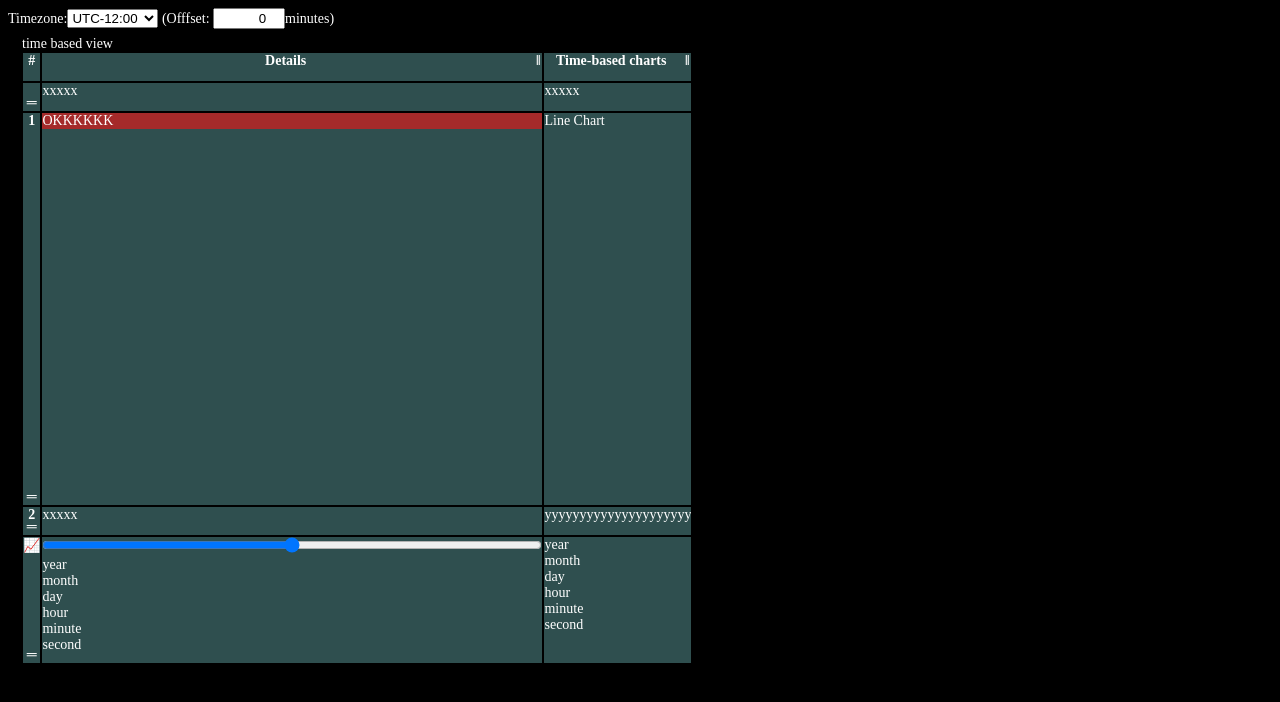
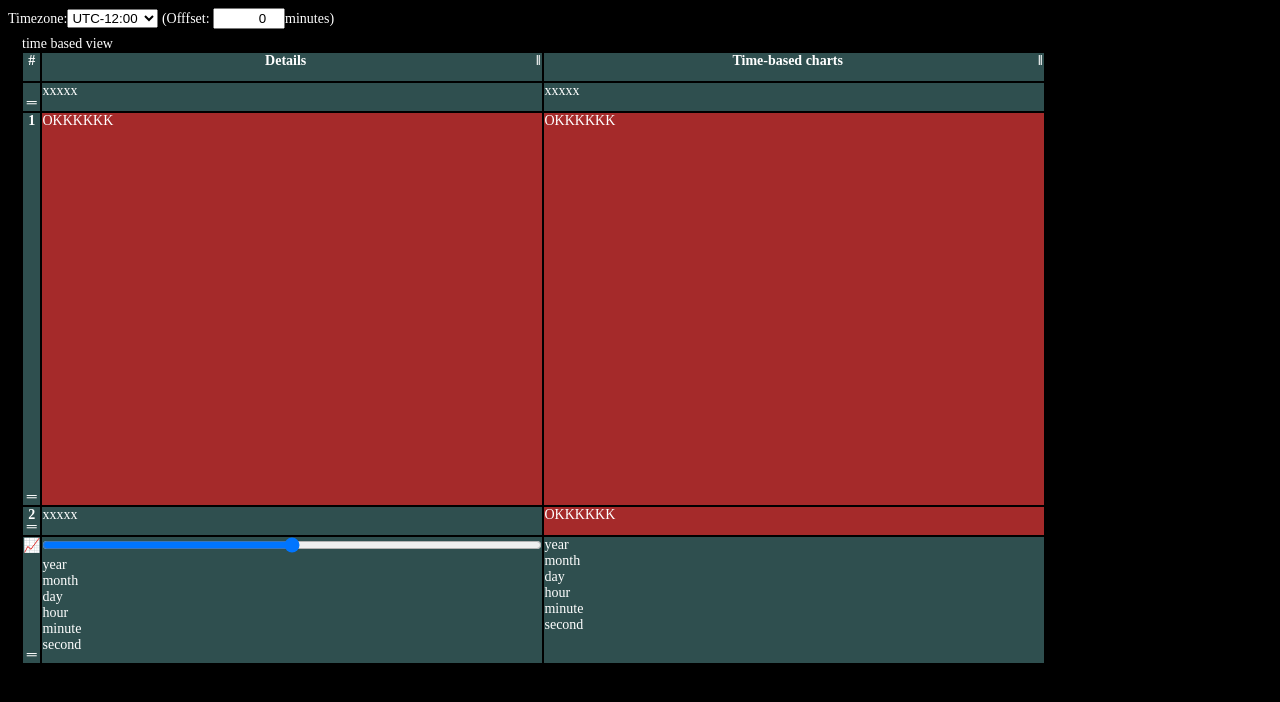
Before and after one commit to thanhntmany/project-management-tool, a website: page app/www/div.html in a window 1280 px wide. Drawn offline with Linux system fonts and the light colour scheme.

Commit message:
done: scrolling features

```diff
--- a/app/www/div.html
+++ b/app/www/div.html
@@ -190,7 +190,7 @@
 
                             })
 
-                        //sync (parent's) scrollLeft
+                        //sync (parent's) scrollLeft in time-based table
                         function _setParentColScrollLeft(elm) { elm.parentElement.scrollLeft = this }// this --> scrollLeft
                         timeHandler.addEventListener("change", function (event) {
                             const scrollLeft = event.detail.scrollLeft; if (scrollLeft >= 0) this.synchronizedElms.forEach(_setParentColScrollLeft, scrollLeft)
@@ -200,6 +200,15 @@
                             if (!this.timeHandler.synchronizedElms.includes(elm.firstElementChild)) return
                             event.stopPropagation()
                             timeHandler.assign({ scrollLeft: elm.scrollLeft })
+                        }, true)
+
+                        //sync scrollTop in tbody of time-based table
+                        const tbodyScrollableDivQuery = `table#time-based>tbody>*>td>div`
+                        TimeBasedTableElm.addEventListener("scroll", function (event) {
+                            const elm = event.target; if (!elm.matches(tbodyScrollableDivQuery)) return
+                            const scrollTop = elm.scrollTop; var td; for (td of elm.parentElement.parentElement.children)
+                                if (td.firstElementChild !== elm)
+                                    td.firstElementChild.scrollTop = scrollTop
                         }, true)
 
 
@@ -327,12 +336,12 @@
                         </th>
                         <td>
                             <div>
-                                <div style="width: 500px;background-color: brown;"> OKKKKKK </div>
+                                <div style="width: 500px;height: 800px;background-color: brown;"> OKKKKKK </div>
                             </div>
                         </td>
                         <td>
                             <div>
-                                <div>Line Chart</div>
+                                <div style="width: 500px;height: 800px;background-color: brown;"> OKKKKKK </div>
                             </div>
                         </td>
                     </tr>
@@ -349,7 +358,7 @@
                         </td>
                         <td>
                             <div>
-                                <div>yyyyyyyyyyyyyyyyyyyyy</div>
+                                <div style="width: 500px;height: 800px;background-color: brown;"> OKKKKKK </div>
                             </div>
                         </td>
                     </tr>
```
